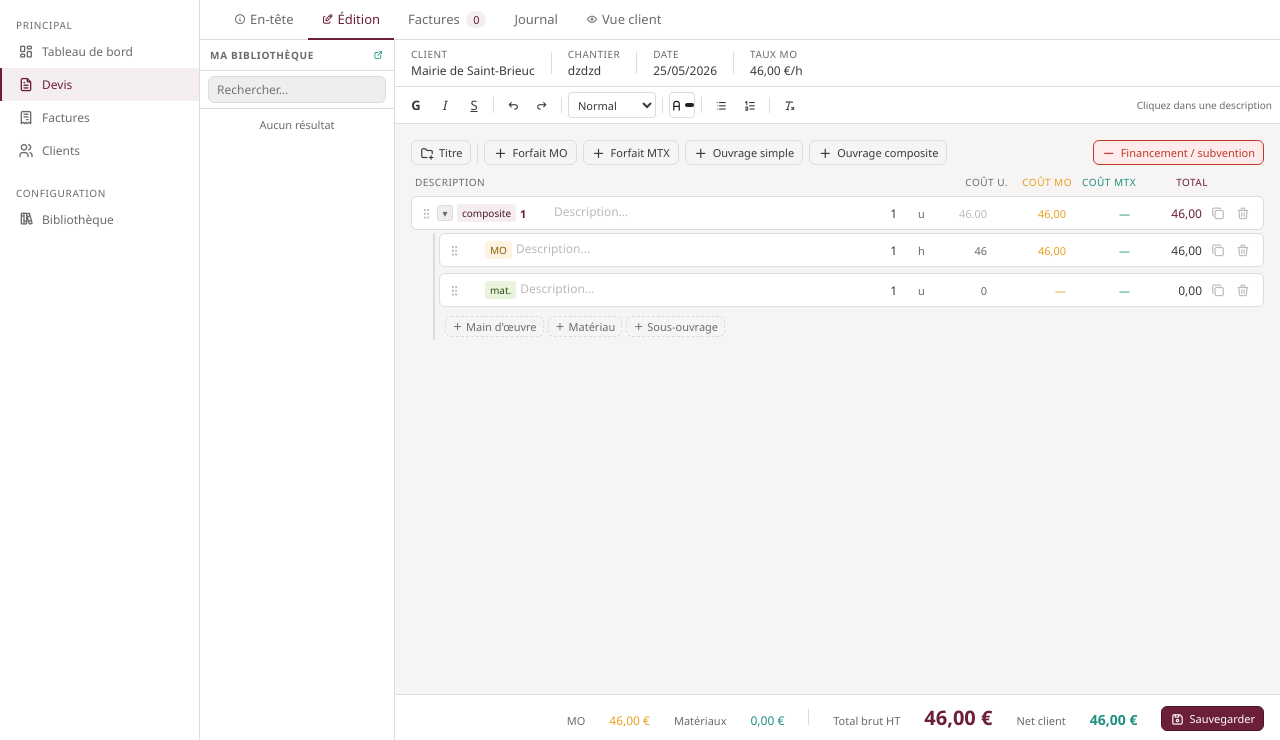
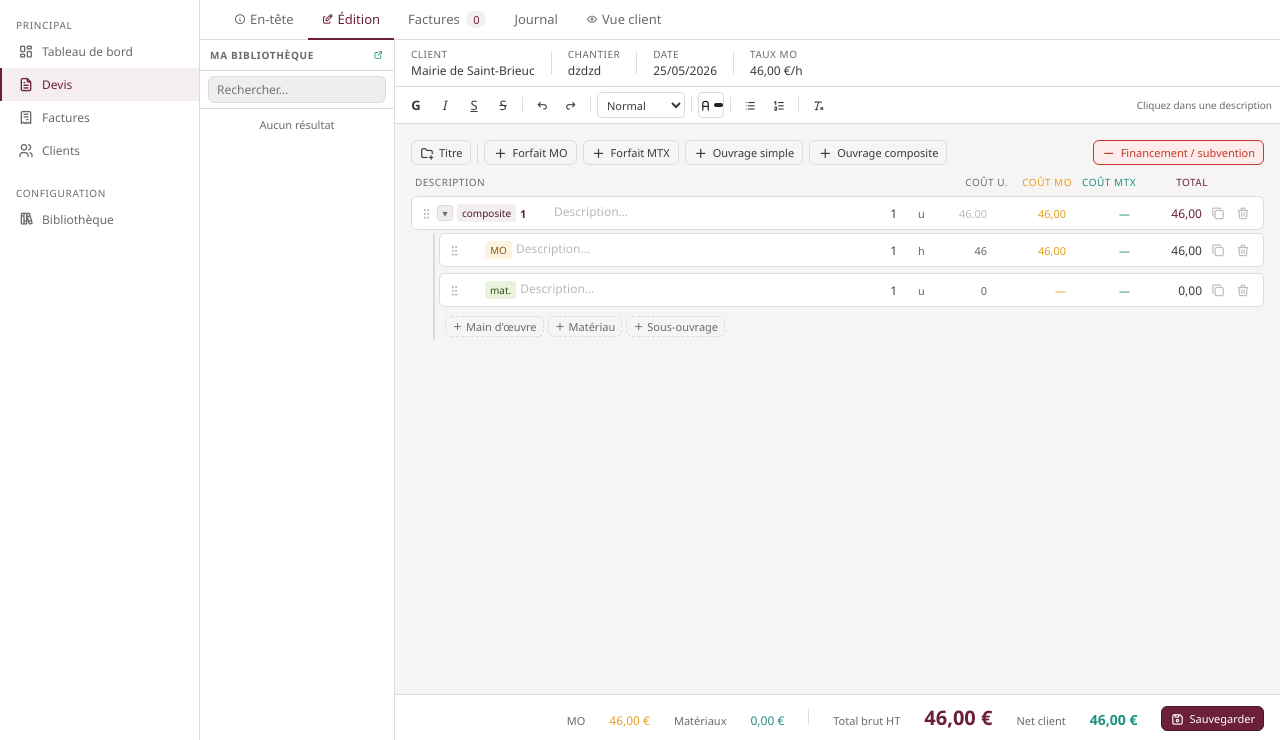
Before and after one commit to pekkip/lec-henn, a Django app: page /devis/5/ in a window 1280 px wide. Shown: the part 60-800 px from the top of the page. Run offline with Django 5.2, Linux system fonts and the light colour scheme; a user stored in the database is signed in; data comes from the database, SQL or seed files in the repository; data that the repository does not hold is empty; some libraries are stand-ins or nearby versions.

Commit message:
feat: bouton barre dans la barre de formatage

```diff
--- a/core/templates/core/devis_detail.html
+++ b/core/templates/core/devis_detail.html
@@ -500,6 +500,7 @@
         <button class="fmt-btn" id="fmt-bold"   title="Gras (Ctrl+B)"       onmousedown="fmtCmd(event,'bold')"><b>G</b></button>
         <button class="fmt-btn" id="fmt-italic" title="Italique (Ctrl+I)"   onmousedown="fmtCmd(event,'italic')"><i>I</i></button>
         <button class="fmt-btn" id="fmt-under"  title="Souligné (Ctrl+U)"   onmousedown="fmtCmd(event,'underline')"><u>S</u></button>
+        <button class="fmt-btn" id="fmt-strike" title="Barré" onmousedown="fmtCmd(event,'strikeThrough')"><s>S</s></button>
 
         <div class="fmt-sep"></div>
         <!-- Annuler / Rétablir -->
```
